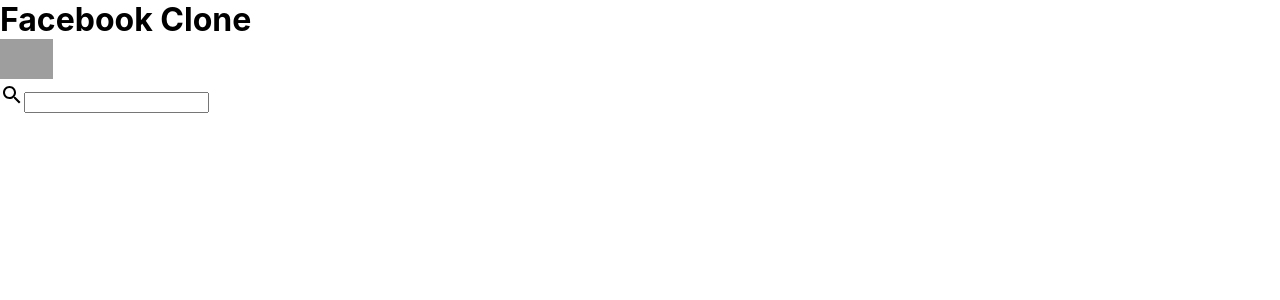
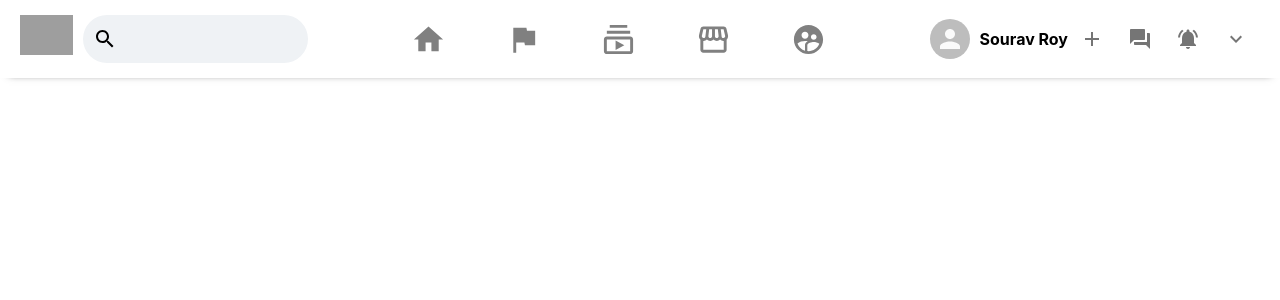
Before and after one commit to SOURAV-ROY/facebook-clone, a React (Create React App) app: page / in a window 1280 px wide. Shown: the top 300 px of the page. Built offline with nearby package versions, Linux system fonts and the light colour scheme; grey boxes are pictures that could not be loaded.

Commit message:
Header Is Awesome ✔💙

```diff
--- a/src/App.js
+++ b/src/App.js
@@ -5,7 +5,6 @@
 function App() {
     return (
         <div className="App">
-            <h1>Facebook Clone </h1>
             {/*    Header  */}
             <Header/>
             {/*    App Body  */}
--- a/src/Header.css
+++ b/src/Header.css
@@ -1,3 +1,75 @@
+.header {
+    padding: 15px 20px;
+    display: flex;
+    justify-content: space-between;
+    position: sticky;
+    background-color: white;
+    z-index: 100;
+    top: 0;
+    box-shadow: 0px 5px 8px -9px rgba(0, 0, 0, 0.75);
+}
+
+.header_left {
+    display: flex;
+    justify-content: space-between;
+}
+
+.header_input {
+    display: flex;
+    align-items: center;
+    background-color: #eff2f5;
+    padding: 10px;
+    margin-left: 10px;
+    border-radius: 999px;
+}
+
 .header_left > img {
     height: 40px;
 }
+
+.header_input > input {
+    border: none;
+    background-color: transparent;
+    outline-width: 0;
+}
+
+.header_center {
+    display: flex;
+    flex: 1;
+    justify-content: center;
+}
+
+.header_option > .MuiSvgIcon-root {
+    color: gray;
+}
+
+.header_option:hover > .MuiSvgIcon-root {
+    color: #2e81f4;
+}
+
+.header_option {
+    display: flex;
+    align-items: center;
+    padding: 0 30px;
+    cursor: pointer;
+}
+
+.header_option:hover {
+    background-color: #eff2f5;
+    border-radius: 1px;
+    padding: 0 30px;
+    border-bottom: none;
+}
+
+.header_info {
+    display: flex;
+    align-items: center;
+}
+
+.header_info > h4 {
+    margin-left: 10px;
+}
+
+.header_right {
+    display: flex;
+}
--- a/src/Header.js
+++ b/src/Header.js
@@ -1,6 +1,16 @@
 import React from 'react';
 import "./Header.css";
 import SearchIcon from '@material-ui/icons/Search';
+import HomeIcon from '@material-ui/icons/Home';
+import FlagIcon from '@material-ui/icons/Flag';
+import SubscriptionsOutlinedIcon from '@material-ui/icons/SubscriptionsOutlined';
+import StorefrontOutlinedIcon from '@material-ui/icons/StorefrontOutlined';
+import SupervisedUserCircleIcon from '@material-ui/icons/SupervisedUserCircle';
+import AddIcon from '@material-ui/icons/Add';
+import ForumIcon from '@material-ui/icons/Forum';
+import NotificationsActiveIcon from '@material-ui/icons/NotificationsActive';
+import ExpandMoreIcon from '@material-ui/icons/ExpandMore';
+import {Avatar, IconButton} from "@material-ui/core";
 
 function Header() {
 
@@ -15,11 +25,36 @@
                     <input type="text"/>
                 </div>
             </div>
-            <div className="header_middle">
+
+            <div className="header_center">
+
+                <div className="header_option">
+                    <HomeIcon fontSize="large"/>
+                </div>
+                <div className="header_option">
+                    <FlagIcon fontSize="large"/>
+                </div>
+                <div className="header_option">
+                    <SubscriptionsOutlinedIcon fontSize="large"/>
+                </div>
+                <div className="header_option">
+                    <StorefrontOutlinedIcon fontSize="large"/>
+                </div>
+                <div className="header_option">
+                    <SupervisedUserCircleIcon fontSize="large"/>
+                </div>
 
             </div>
+
             <div className="header_right">
-
+                <div className="header_info">
+                    <Avatar/>
+                    <h4>Sourav Roy</h4>
+                </div>
+                <IconButton><AddIcon/></IconButton>
+                <IconButton><ForumIcon/></IconButton>
+                <IconButton><NotificationsActiveIcon/></IconButton>
+                <IconButton><ExpandMoreIcon/></IconButton>
             </div>
         </div>
     );
```
